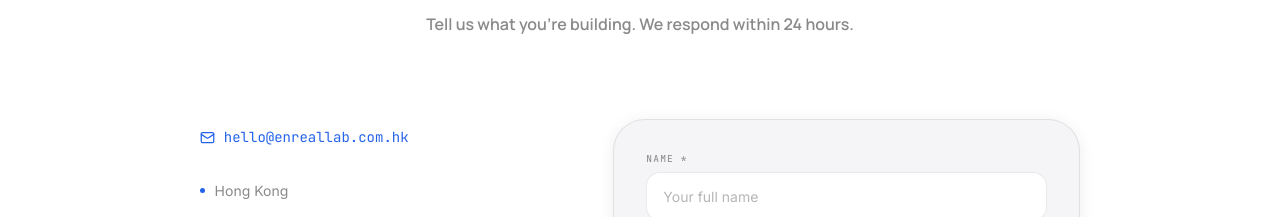
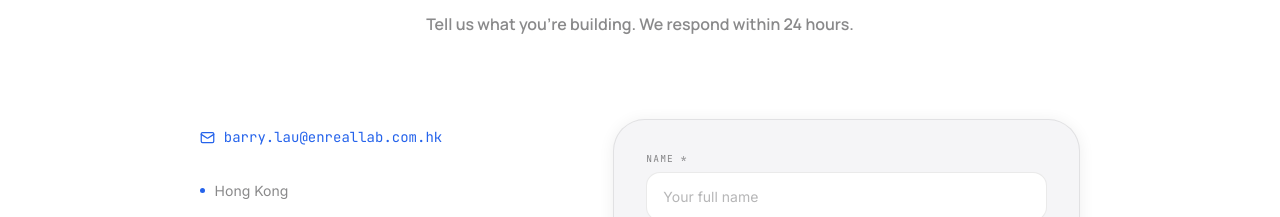
Before and after one commit to aibuddygame/enreal, a React (Vite) app: page /business in a window 1280 px wide. Shown: the part 5863-6080 px from the top of the page. Built offline with nearby package versions, Linux system fonts and the light colour scheme; no server answers.

Commit message:
config: update business contact email to barry.lau@enreallab.com.hk

```diff
--- a/src/components/Contact.jsx
+++ b/src/components/Contact.jsx
@@ -13,7 +13,7 @@ import {
     EMAILJS_TEMPLATE_BUSINESS
 } from '../lib/emailjsConfig.js'
 
-const DISPLAY_EMAIL = 'hello@enreallab.com.hk'
+const DISPLAY_EMAIL = 'barry.lau@enreallab.com.hk'
 
 // ── Validation ──────────────────────────────────────────────
 const validate = ({ name, email, message }) => {
```
